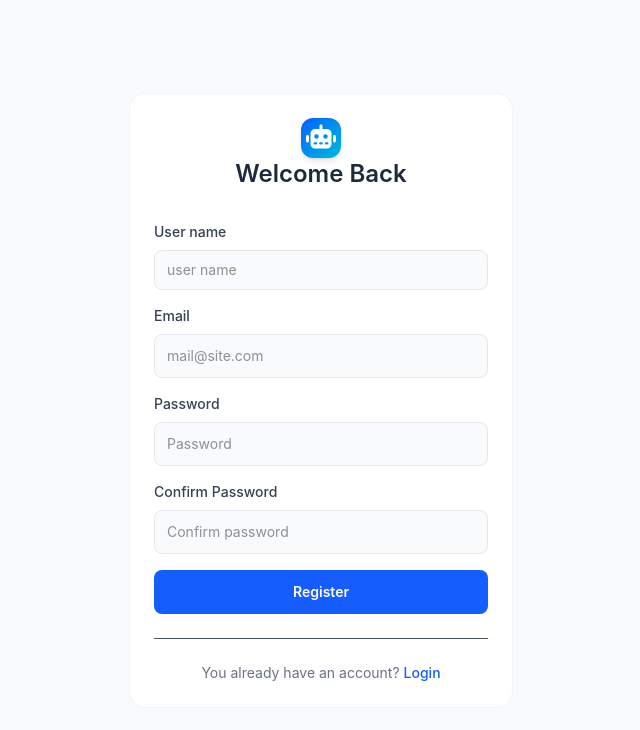
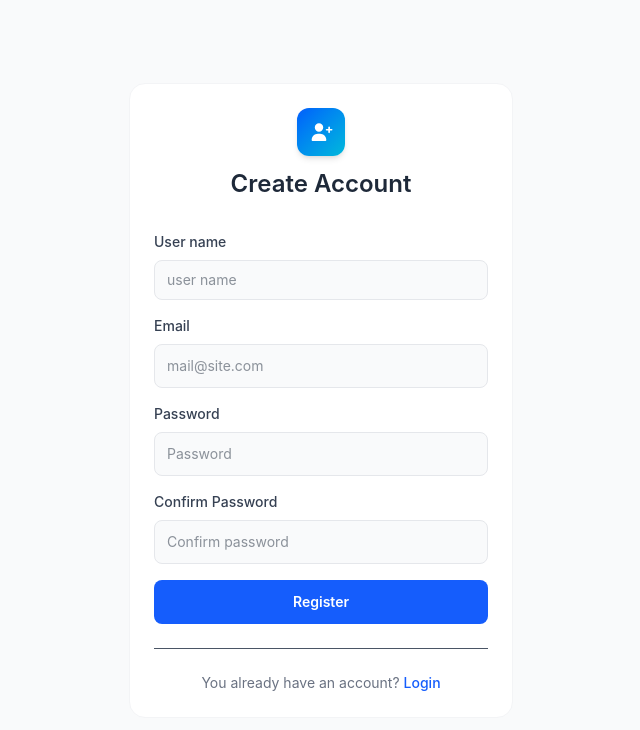
Before and after one commit to tuananht21/robot-store, a Vue app in the folder frontend/: page /register in a window 1280 px wide. Shown: the top 730 px of the page, without its empty margins (319-959 px from the left). Built offline with nearby package versions, Linux system fonts and the light colour scheme; no server answers.

Commit message:
refactor: thay đổi logo

```diff
--- a/frontend/src/pages/guest/auth/Register.vue
+++ b/frontend/src/pages/guest/auth/Register.vue
@@ -1,6 +1,7 @@
 <script setup>
 import { ref } from "vue";
-import  Logo  from "../../../components/common/Logo.vue";
+import { FontAwesomeIcon } from "@fortawesome/vue-fontawesome";
+import { faUserPlus } from "@fortawesome/free-solid-svg-icons";
 import { registerValidation } from "../../../validations/authValidation";
 import { registerAPI } from "../../../apis/clients/auth";
 import { useToast } from "../../../hooks/useToast";
@@ -32,7 +33,6 @@ const handleRegister = async () => {
       confPasswordMessage.value = validation.confPasswordMessage;
       return;
     }
-
 
     const res = await registerAPI(name.value, email.value, password.value);
     if (res.status === 201) {
@@ -69,8 +69,10 @@ const handleRegister = async () => {
       <div class="bg-white rounded-2xl border border-gray-100 p-5 sm:p-6">
         <!-- Header -->
         <div class="text-center mb-8">
-          <Logo size="2xl" />
-          <h1 class="text-2xl font-semibold text-gray-800">Welcome Back</h1>
+          <div class="w-12 h-12 mx-auto mb-3 flex items-center justify-center rounded-xl bg-gradient-to-br from-blue-600 to-cyan-500 text-white shadow-md">
+            <FontAwesomeIcon :icon="faUserPlus" class="text-lg" />
+          </div>
+          <h1 class="text-2xl font-semibold text-gray-800">Create Account</h1>
         </div>
         <form @submit.prevent="handleRegister" class="space-y-4">
           <div>
```
